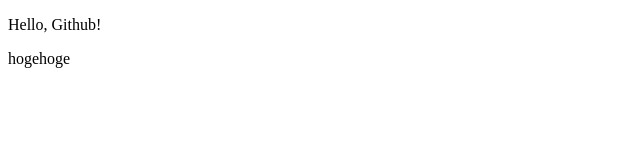
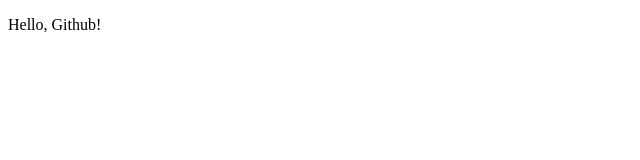
Before and after one commit to ET0024/my_enpit, a plain HTML site: page index.html in a window 1280 px wide. Shown: the full height of the page, 0-640 px from the left. Drawn offline with Linux system fonts and the light colour scheme.

Commit message:
deleted hogehoge---

```diff
--- a/index.html
+++ b/index.html
@@ -6,6 +6,5 @@
 </head>
 <body>
 <p>Hello, Github!</p>
-<p>hogehoge</p>
 </body>
 </html>
```
